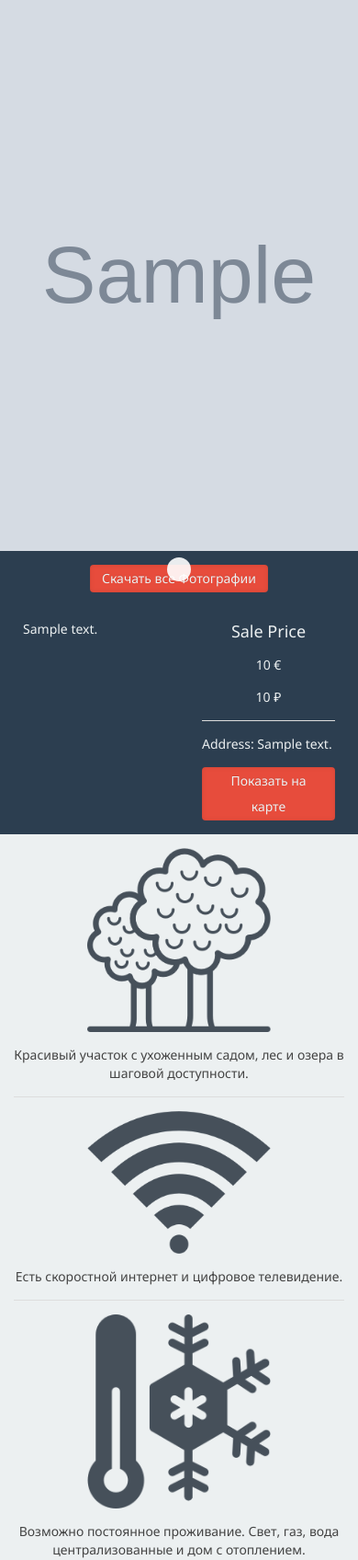
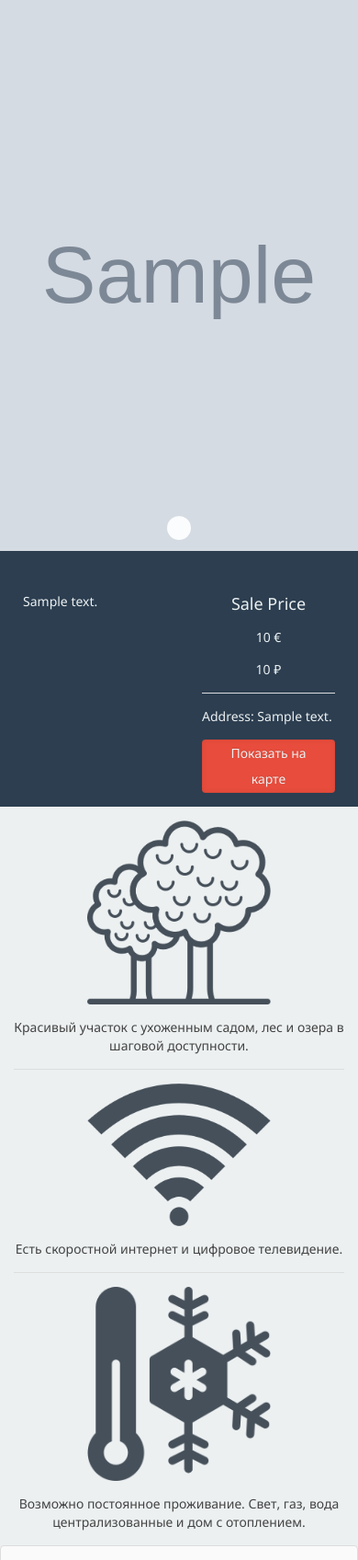
Before and after one commit to cash2one/la_casa, a Django app: template naracottage/templates/naracottage_ru.html in a window 390 px wide. Shown: the part 200-1896 px from the top of the page at 92% size. Run offline with Django 3.2, Linux system fonts and the light colour scheme; the template is opened without the code that fills it: most values are stand-ins (such as "Sample title", 1, 10 or a date in 2020); grey boxes marked "Sample" are stand-in pictures; parts of the project's set-up code (start-up, migrations or seed data) failed here and were passed over.

Commit message:
removed download for mobile, added download file for desktop, fixed slidenav on ru page

```diff
--- a/naracottage/templates/naracottage_en.html
+++ b/naracottage/templates/naracottage_en.html
@@ -35,10 +35,7 @@
         </div>
     </div>
     <div id="download">
-        <a class="uk-visible-large uk-margin-large-left uk-button uk-button-primary" href="#">Download all photos</a>
-        <div class="uk-hidden-large uk-text-center">
-            <a class="uk-button uk-button-primary" href="#">Download all photos</a>
-        </div>
+        <a class="uk-visible-large uk-margin-large-left uk-button uk-button-primary" href="{% static 'images/naracottage/naracottage_photos.zip' %}">Download all photos</a>
     </div>
     <div id="price">
         <div class="uk-grid uk-grid-collapse">
--- a/naracottage/templates/naracottage_ru.html
+++ b/naracottage/templates/naracottage_ru.html
@@ -5,6 +5,7 @@
 <link rel="stylesheet" type="text/css" href="{% static 'css/naracottage/home.css' %}">
 <link rel="stylesheet" type="text/css" href="{% static 'css/dotnav.min.css' %}">
 <link rel="stylesheet" type="text/css" href="{% static 'css/slideshow.min.css' %}">
+<link rel="stylesheet" type="text/css" href="{% static 'css/slidenav.min.css' %}">
 {% endblock %}
 {% block nav %}
     {% include "nav_ru.html" %}
@@ -18,12 +19,14 @@
     </div>
     <div id="photos" class="uk-background">
         <img class="uk-invisible" src="" width="" height="" alt="">
-        <div data-uk-slideshow="{animation: 'swipe', autoplay: true, autoplayInterval: 7000}">
+        <div class="uk-slidenav-position" data-uk-slideshow="{animation: 'swipe', autoplay: true, autoplayInterval: 7000}">
             <ul class="uk-slideshow">
                 {% for alt_name, img_path in photo_map.items %}
                 <li><img class="uk-height-viewport" src="{{ img_path }}" alt={{ alt_name }}></li>
                 {% endfor %}
             </ul>
+            <a href="" class="uk-slidenav uk-slidenav-contrast uk-slidenav-previous" data-uk-slideshow-item="previous"></a>
+            <a href="" class="uk-slidenav uk-slidenav-contrast uk-slidenav-next" data-uk-slideshow-item="next"></a>
             <ul class="uk-dotnav uk-dotnav-contrast uk-position-bottom uk-flex-center">
                 {% for key in photo_map.keys %}
                 <li data-uk-slideshow-item="{{ forloop.counter0 }}"><a href=""></a></li>
@@ -32,10 +35,7 @@
         </div>
     </div>
     <div id="download">
-        <a class="uk-visible-large uk-margin-large-left uk-button uk-button-primary" href="#">Скачать все Фотографии</a>
-        <div class="uk-hidden-large uk-text-center">
-            <a class="uk-button uk-button-primary" href="#">Скачать все Фотографии</a>
-        </div>
+        <a class="uk-visible-large uk-margin-large-left uk-button uk-button-primary" href="{% static 'images/naracottage/naracottage_photos.zip' %}">Скачать все Фотографии</a>
     </div>
     <div id="price">
         <div class="uk-grid uk-grid-collapse">
```
Also changed, not shown: 1 other file.
